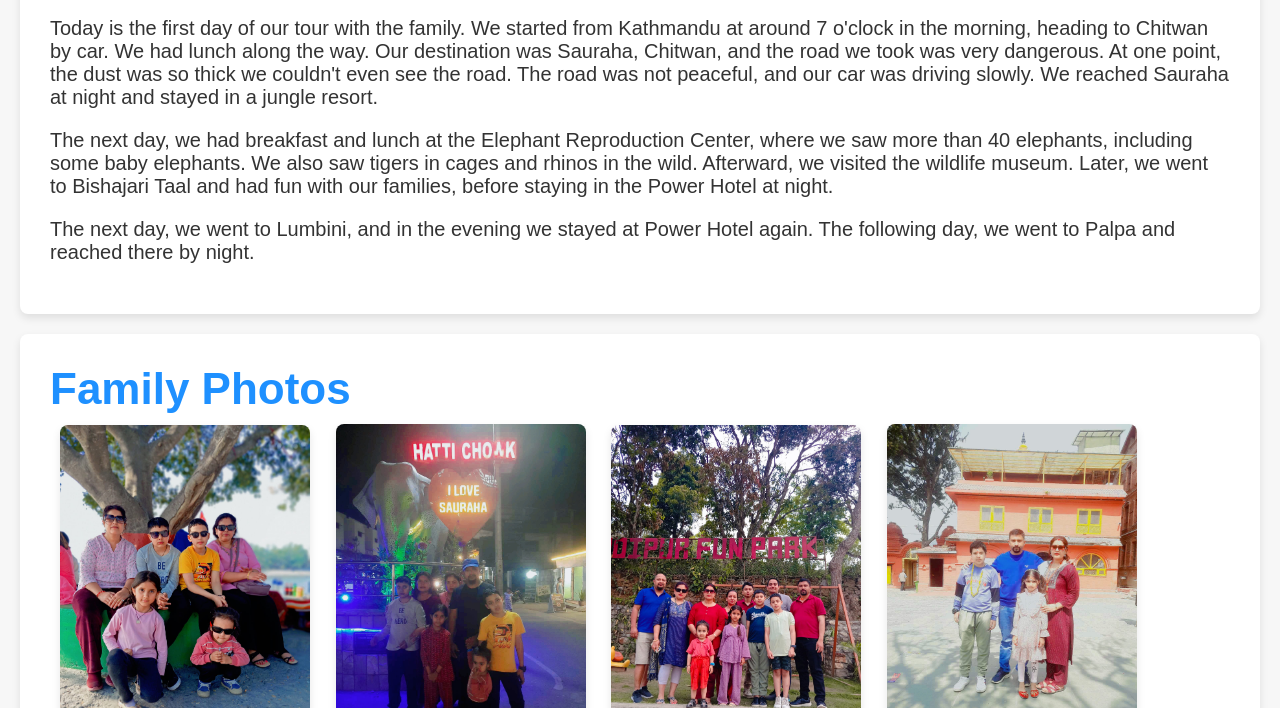
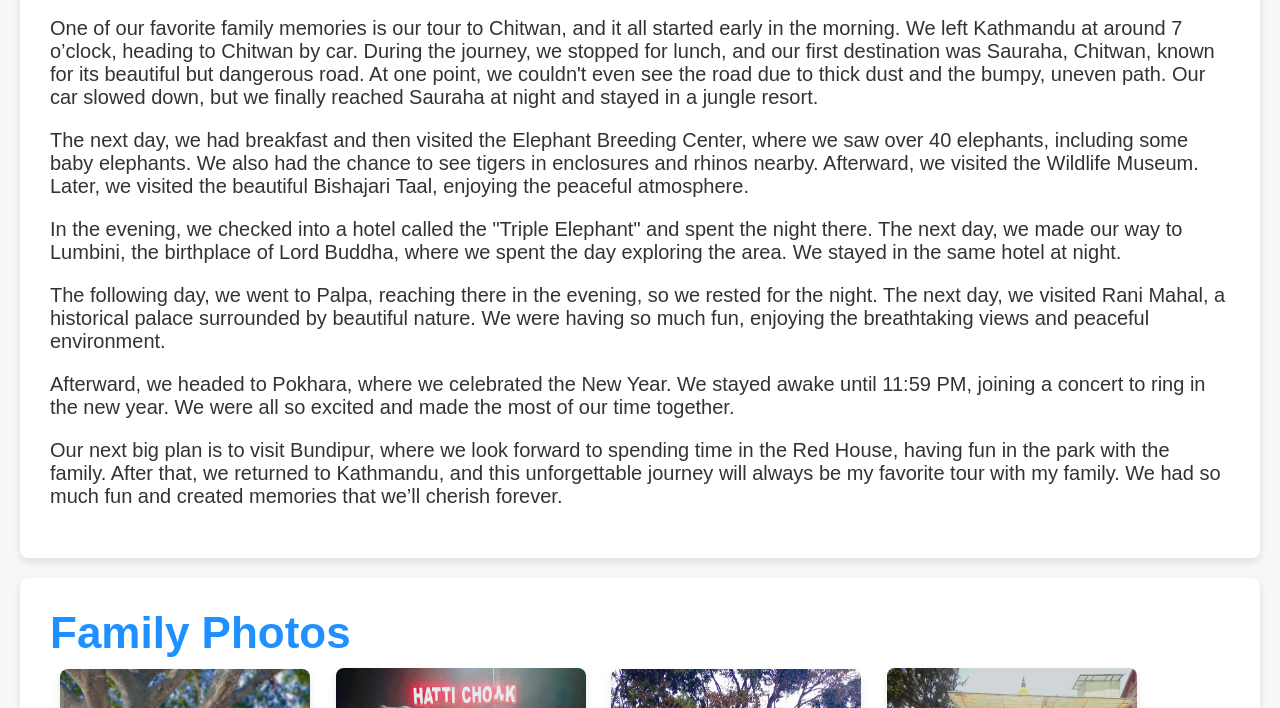
Before and after one commit to Shekhar-God/family, a plain HTML site: page index.html in a window 1280 px wide. Shown: the part 634-1342 px from the top of the page. Drawn offline with Linux system fonts and the light colour scheme.

Commit message:
index.html

```diff
--- a/index.html
+++ b/index.html
@@ -111,9 +111,12 @@
 
     <section id="familyMemories">
         <h2>Family Memories</h2>
-        <p>Today is the first day of our tour with the family. We started from Kathmandu at around 7 o'clock in the morning, heading to Chitwan by car. We had lunch along the way. Our destination was Sauraha, Chitwan, and the road we took was very dangerous. At one point, the dust was so thick we couldn't even see the road. The road was not peaceful, and our car was driving slowly. We reached Sauraha at night and stayed in a jungle resort.</p>
-        <p>The next day, we had breakfast and lunch at the Elephant Reproduction Center, where we saw more than 40 elephants, including some baby elephants. We also saw tigers in cages and rhinos in the wild. Afterward, we visited the wildlife museum. Later, we went to Bishajari Taal and had fun with our families, before staying in the Power Hotel at night.</p>
-        <p>The next day, we went to Lumbini, and in the evening we stayed at Power Hotel again. The following day, we went to Palpa and reached there by night.</p>
+        <p>One of our favorite family memories is our tour to Chitwan, and it all started early in the morning. We left Kathmandu at around 7 o’clock, heading to Chitwan by car. During the journey, we stopped for lunch, and our first destination was Sauraha, Chitwan, known for its beautiful but dangerous road. At one point, we couldn't even see the road due to thick dust and the bumpy, uneven path. Our car slowed down, but we finally reached Sauraha at night and stayed in a jungle resort.</p>
+        <p>The next day, we had breakfast and then visited the Elephant Breeding Center, where we saw over 40 elephants, including some baby elephants. We also had the chance to see tigers in enclosures and rhinos nearby. Afterward, we visited the Wildlife Museum. Later, we visited the beautiful Bishajari Taal, enjoying the peaceful atmosphere.</p>
+        <p>In the evening, we checked into a hotel called the "Triple Elephant" and spent the night there. The next day, we made our way to Lumbini, the birthplace of Lord Buddha, where we spent the day exploring the area. We stayed in the same hotel at night.</p>
+        <p>The following day, we went to Palpa, reaching there in the evening, so we rested for the night. The next day, we visited Rani Mahal, a historical palace surrounded by beautiful nature. We were having so much fun, enjoying the breathtaking views and peaceful environment.</p>
+        <p>Afterward, we headed to Pokhara, where we celebrated the New Year. We stayed awake until 11:59 PM, joining a concert to ring in the new year. We were all so excited and made the most of our time together.</p>
+        <p>Our next big plan is to visit Bundipur, where we look forward to spending time in the Red House, having fun in the park with the family. After that, we returned to Kathmandu, and this unforgettable journey will always be my favorite tour with my family. We had so much fun and created memories that we’ll cherish forever.</p>
     </section>
 
     <section id="familyPhotos">
```
